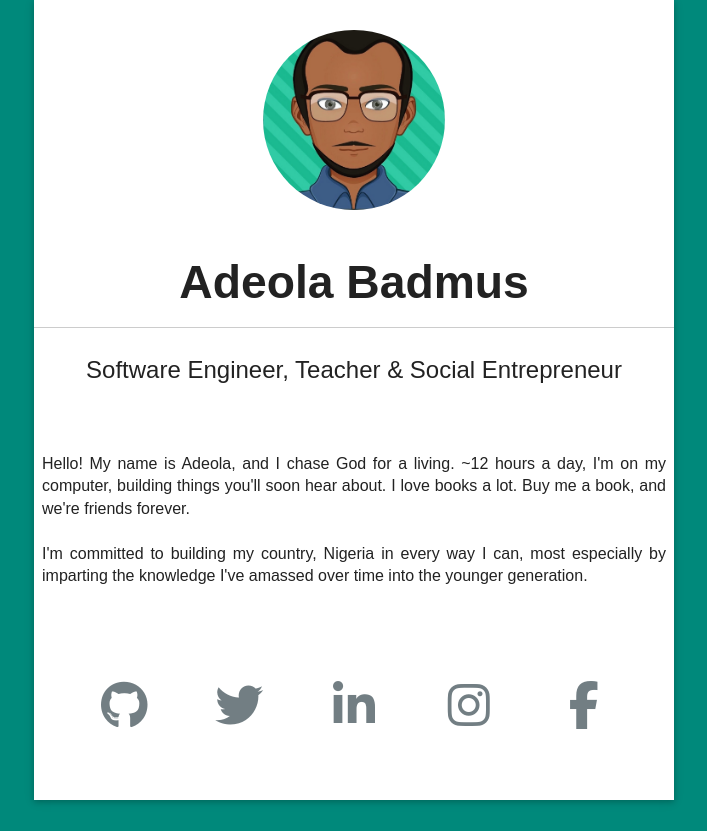
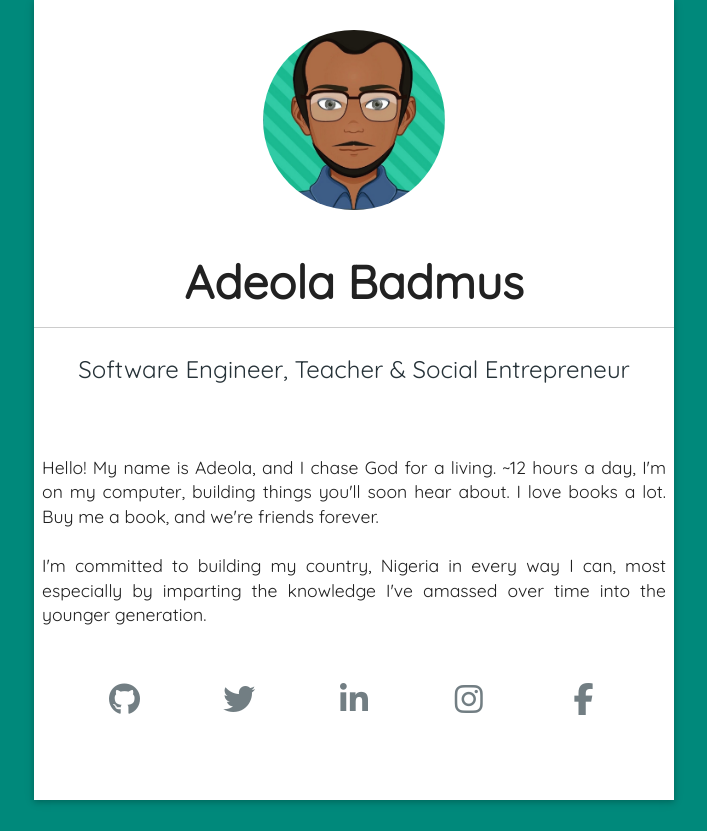
Before and after one commit to adeolabadmus/adeolabadmus.com, a website: page index.html in a window 1280 px wide. Shown: the whole page, without its empty margins (286-993 px from the left). Drawn offline with Linux system fonts and the light colour scheme.

Commit message:
Apply Quicksand font

```diff
--- a/assets/css/main.css
+++ b/assets/css/main.css
@@ -62,10 +62,12 @@ body{
     width: 100%;
     text-align: center;
     background-color: #00897B;
+    font-family: 'Quicksand', sans-serif;
 }
 
 .ab-content{
     background-color: #FFFFFF;
+    color: #212121;
     height: 100%;
     width: 50%;
     margin: 0 auto;
@@ -99,6 +101,7 @@ body{
 .ab-tagline{
     font-size: 1.5em;
     height: 15%;
+    color: #263238;
 }
 
 .ab-intro{
@@ -106,6 +109,10 @@ body{
     padding-left: 8px;
     padding-right: 8px;
     height: 40%;
+}
+
+.ab-intro p{
+    font-size: 1.1em;
 }
 
 .ab-links{
--- a/index.html
+++ b/index.html
@@ -7,6 +7,9 @@
         <meta name="description" content="Adeola Badmus is a Software Engineer, Teacher and Social Entrepreneur">
         <meta name="author" content="Adeola Badmus">
         <meta name="viewport" content="width=device-width, initial-scale=1">
+
+        <link href="https://fonts.googleapis.com/css?family=Quicksand" rel="stylesheet">
+        <link rel="stylesheet" href="assets/css/main.css">
 
         <link rel="apple-touch-icon" sizes="180x180" href="assets/images/favicons/apple-touch-icon.png">
         <link rel="icon" type="image/png" href="assets/images/favicons/favicon-32x32.png" sizes="32x32">
@@ -19,7 +22,6 @@
         <meta name="msapplication-config" content="browserconfig.xml">
         <meta name="theme-color" content="#ffffff">
 
-        <link rel="stylesheet" href="assets/css/main.css">
         <script>
             window.ga=window.ga||function(){(ga.q=ga.q||[]).push(arguments)};ga.l=+new Date;
             ga('create', 'UA-52092591-3', 'auto');
@@ -45,11 +47,11 @@
                     <p>Hello! My name is Adeola, and I chase God for a living. ~12 hours a day, I'm on my computer, building things you'll soon hear about. I love books a lot. Buy me a book, and we're friends forever. <br> <br> I'm committed to building my country, Nigeria in every way I can, most especially by imparting the knowledge I've amassed over time into the younger generation.</p>
                 </div>
                 <div class="ab-links">
-                    <a href="http://github.com/adeolabadmus" target="_blank"><i class="fa fa-3x fa-github"></i></a>
-                    <a href="http://twitter.com/adeola" target="_blank"><i class="fa fa-3x fa-twitter"></i></a>
-                    <a href="https://www.linkedin.com/in/adeola-badmus-72b0b259" target="_blank"><i class="fa fa-3x fa-linkedin"></i></a>
-                    <a href="http://instagram.com/deolar" target="_blank"><i class="fa fa-3x fa-instagram"></i></a>
-                    <a href="http://facebook.com/adeola.jr" target="_blank"><i class="fa fa-3x fa-facebook"></i></a>
+                    <a href="http://github.com/adeolabadmus" target="_blank"><i class="fa fa-2x fa-github"></i></a>
+                    <a href="http://twitter.com/adeola" target="_blank"><i class="fa fa-2x fa-twitter"></i></a>
+                    <a href="https://www.linkedin.com/in/adeola-badmus-72b0b259" target="_blank"><i class="fa fa-2x fa-linkedin"></i></a>
+                    <a href="http://instagram.com/deolar" target="_blank"><i class="fa fa-2x fa-instagram"></i></a>
+                    <a href="http://facebook.com/adeola.jr" target="_blank"><i class="fa fa-2x fa-facebook"></i></a>
                 </div>
             </section>
         </section>
```
